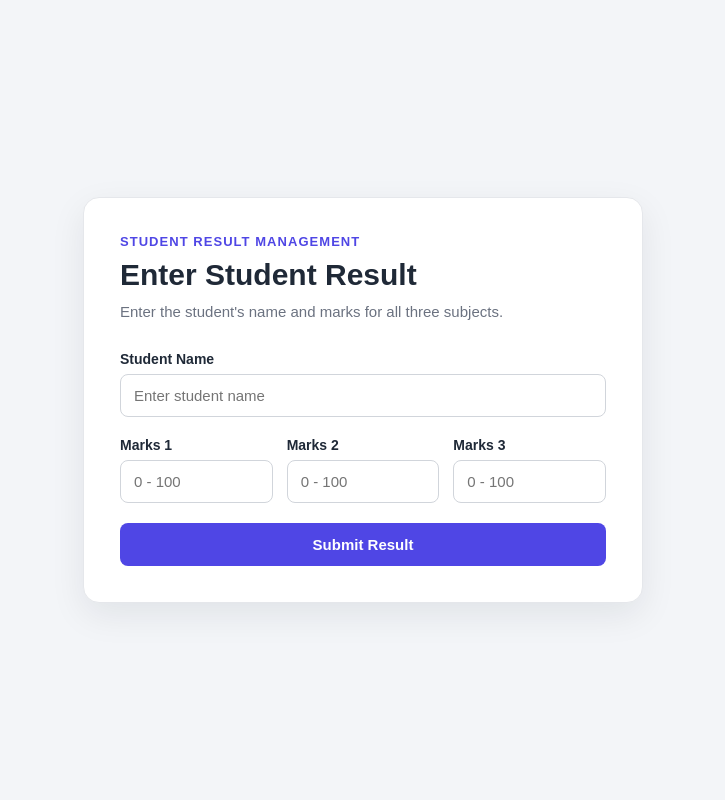
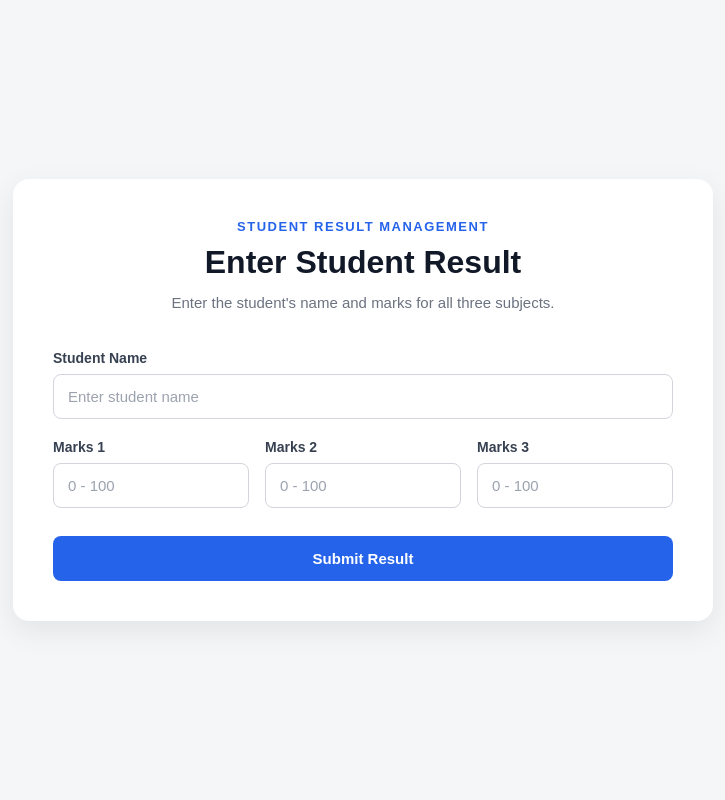
Before and after one commit to 2023sagarnayak-collab/studentresultmanagement, a Python web app: template templates/index.html in a window 1280 px wide. Shown: the whole page, without its empty margins (277-1002 px from the left). Run offline with Jinja, Linux system fonts and the light colour scheme; the template is opened without the code that fills it, so the values that code supplies are empty.

Commit message:
Update style.css

```diff
--- a/static/style.css
+++ b/static/style.css
@@ -4,12 +4,17 @@
     padding: 0;
 }
 
+
 body {
     font-family: Arial, Helvetica, sans-serif;
-    background: #f3f5f8;
+    background: #f4f6f8;
     color: #1f2937;
-    min-height: 100vh;
 }
+
+
+/* =========================================================
+   PAGE
+   ========================================================= */
 
 .page {
     min-height: 100vh;
@@ -18,96 +23,145 @@ body {
     align-items: center;
     justify-content: center;
 
-    padding: 24px;
+    padding: 30px 20px;
 }
+
+
+/* =========================================================
+   CARD
+   ========================================================= */
 
 .card {
     width: 100%;
-    max-width: 560px;
+    max-width: 700px;
 
-    background: white;
+    background: #ffffff;
 
-    border: 1px solid #e5e7eb;
+    padding: 40px;
+
     border-radius: 16px;
 
-    padding: 36px;
-
     box-shadow:
-        0 12px 35px rgba(15, 23, 42, 0.08);
+        0 10px 30px rgba(0, 0, 0, 0.08);
 }
 
+
+/* =========================================================
+   HEADER
+   ========================================================= */
+
 .header {
-    margin-bottom: 28px;
+    text-align: center;
+
+    margin-bottom: 35px;
 }
 
+
 .eyebrow {
-    color: #4f46e5;
+    font-size: 13px;
 
-    font-size: 13px;
-    font-weight: bold;
+    font-weight: 700;
 
-    letter-spacing: 0.08em;
     text-transform: uppercase;
 
-    margin-bottom: 8px;
+    letter-spacing: 1.5px;
+
+    color: #2563eb;
+
+    margin-bottom: 10px;
 }
 
-h1 {
-    font-size: 30px;
-    line-height: 1.2;
 
-    margin-bottom: 8px;
+.header h1 {
+    font-size: 32px;
+
+    margin-bottom: 10px;
+
+    color: #111827;
 }
 
+
 .subtitle {
+    font-size: 15px;
+
+    line-height: 1.6;
+
     color: #6b7280;
-
-    font-size: 15px;
-    line-height: 1.5;
 }
 
+
+/* =========================================================
+   FORM
+   ========================================================= */
+
 .result-form {
-    display: flex;
-    flex-direction: column;
+    width: 100%;
+}
 
-    gap: 20px;
-}
+
+/* =========================================================
+   FIELD
+   ========================================================= */
 
 .field {
     display: flex;
+
     flex-direction: column;
 
-    gap: 7px;
+    gap: 8px;
 }
 
-label {
+
+.field label {
     font-size: 14px;
-    font-weight: bold;
+
+    font-weight: 600;
+
+    color: #374151;
 }
 
-input {
+
+/* =========================================================
+   INPUT
+   ========================================================= */
+
+.field input {
     width: 100%;
 
-    padding: 12px 13px;
-
-    border: 1px solid #d1d5db;
-    border-radius: 8px;
+    padding: 13px 14px;
 
     font-size: 15px;
 
+    border: 1px solid #d1d5db;
+
+    border-radius: 8px;
+
     outline: none;
 
+    background: #ffffff;
+
     transition:
-        border-color 0.2s,
-        box-shadow 0.2s;
+        border-color 0.2s ease,
+        box-shadow 0.2s ease;
 }
 
-input:focus {
-    border-color: #4f46e5;
+
+.field input:focus {
+    border-color: #2563eb;
 
     box-shadow:
-        0 0 0 3px rgba(79, 70, 229, 0.12);
+        0 0 0 3px rgba(37, 99, 235, 0.12);
 }
+
+
+.field input::placeholder {
+    color: #9ca3af;
+}
+
+
+/* =========================================================
+   MARKS GRID
+   ========================================================= */
 
 .marks-grid {
     display: grid;
@@ -115,50 +169,276 @@ input:focus {
     grid-template-columns:
         repeat(3, 1fr);
 
-    gap: 14px;
+    gap: 16px;
+
+    margin-top: 20px;
 }
 
-button {
+
+/* =========================================================
+   SUBMIT BUTTON
+   ========================================================= */
+
+.result-form button {
     width: 100%;
 
+    margin-top: 28px;
+
+    padding: 14px;
+
     border: none;
+
     border-radius: 8px;
 
-    padding: 13px 16px;
+    background: #2563eb;
 
-    background: #4f46e5;
-    color: white;
+    color: #ffffff;
 
     font-size: 15px;
-    font-weight: bold;
+
+    font-weight: 600;
 
     cursor: pointer;
 
     transition:
-        background 0.2s,
-        transform 0.1s;
+        background 0.2s ease,
+        transform 0.1s ease;
 }
 
-button:hover {
-    background: #4338ca;
+
+.result-form button:hover {
+    background: #1d4ed8;
 }
 
-button:active {
+
+.result-form button:active {
     transform: translateY(1px);
 }
 
+
+/* =========================================================
+   RESULT PAGE - STUDENT INFORMATION
+   ========================================================= */
+
+.student-info {
+    background: #f8fafc;
+
+    border: 1px solid #e5e7eb;
+
+    border-radius: 10px;
+
+    padding: 20px;
+
+    margin-bottom: 20px;
+
+    text-align: center;
+}
+
+
+.student-info .label {
+    display: block;
+
+    font-size: 13px;
+
+    font-weight: 600;
+
+    text-transform: uppercase;
+
+    letter-spacing: 0.8px;
+
+    color: #6b7280;
+
+    margin-bottom: 8px;
+}
+
+
+.student-info h2 {
+    font-size: 24px;
+
+    color: #111827;
+
+    word-break: break-word;
+}
+
+
+/* =========================================================
+   RESULT BOXES
+   ========================================================= */
+
+.result-box {
+    background: #f8fafc;
+
+    border: 1px solid #e5e7eb;
+
+    border-radius: 10px;
+
+    padding: 20px;
+
+    text-align: center;
+}
+
+
+.result-box span {
+    display: block;
+
+    font-size: 13px;
+
+    font-weight: 600;
+
+    color: #6b7280;
+
+    margin-bottom: 10px;
+}
+
+
+.result-box strong {
+    font-size: 28px;
+
+    color: #111827;
+}
+
+
+.result-box small {
+    font-size: 13px;
+
+    color: #6b7280;
+
+    margin-left: 3px;
+}
+
+
+/* =========================================================
+   RESULT SUMMARY
+   ========================================================= */
+
+.summary {
+    display: grid;
+
+    grid-template-columns:
+        repeat(3, 1fr);
+
+    gap: 16px;
+
+    margin-top: 20px;
+}
+
+
+.summary-item {
+    background: #f8fafc;
+
+    border: 1px solid #e5e7eb;
+
+    border-radius: 10px;
+
+    padding: 20px;
+
+    text-align: center;
+}
+
+
+.summary-item span {
+    display: block;
+
+    font-size: 13px;
+
+    font-weight: 600;
+
+    color: #6b7280;
+
+    margin-bottom: 8px;
+}
+
+
+.summary-item strong {
+    display: block;
+
+    font-size: 24px;
+
+    color: #111827;
+}
+
+
+.summary-item small {
+    display: block;
+
+    margin-top: 3px;
+
+    color: #6b7280;
+
+    font-size: 12px;
+}
+
+
+/* =========================================================
+   BACK BUTTON
+   ========================================================= */
+
+.back-button {
+    display: block;
+
+    width: 100%;
+
+    margin-top: 28px;
+
+    padding: 14px;
+
+    border-radius: 8px;
+
+    border: 1px solid #2563eb;
+
+    color: #2563eb;
+
+    background: #ffffff;
+
+    text-align: center;
+
+    text-decoration: none;
+
+    font-size: 15px;
+
+    font-weight: 600;
+
+    transition:
+        background 0.2s ease,
+        color 0.2s ease;
+}
+
+
+.back-button:hover {
+    background: #2563eb;
+
+    color: #ffffff;
+}
+
+
+/* =========================================================
+   RESPONSIVE DESIGN
+   ========================================================= */
+
 @media (max-width: 600px) {
 
+    .page {
+        padding: 20px 15px;
+    }
+
+
     .card {
-        padding: 26px 20px;
+        padding: 25px 20px;
     }
+
+
+    .header h1 {
+        font-size: 27px;
+    }
+
 
     .marks-grid {
         grid-template-columns: 1fr;
     }
 
-    h1 {
-        font-size: 26px;
+
+    .summary {
+        grid-template-columns: 1fr;
     }
 
 }
```
